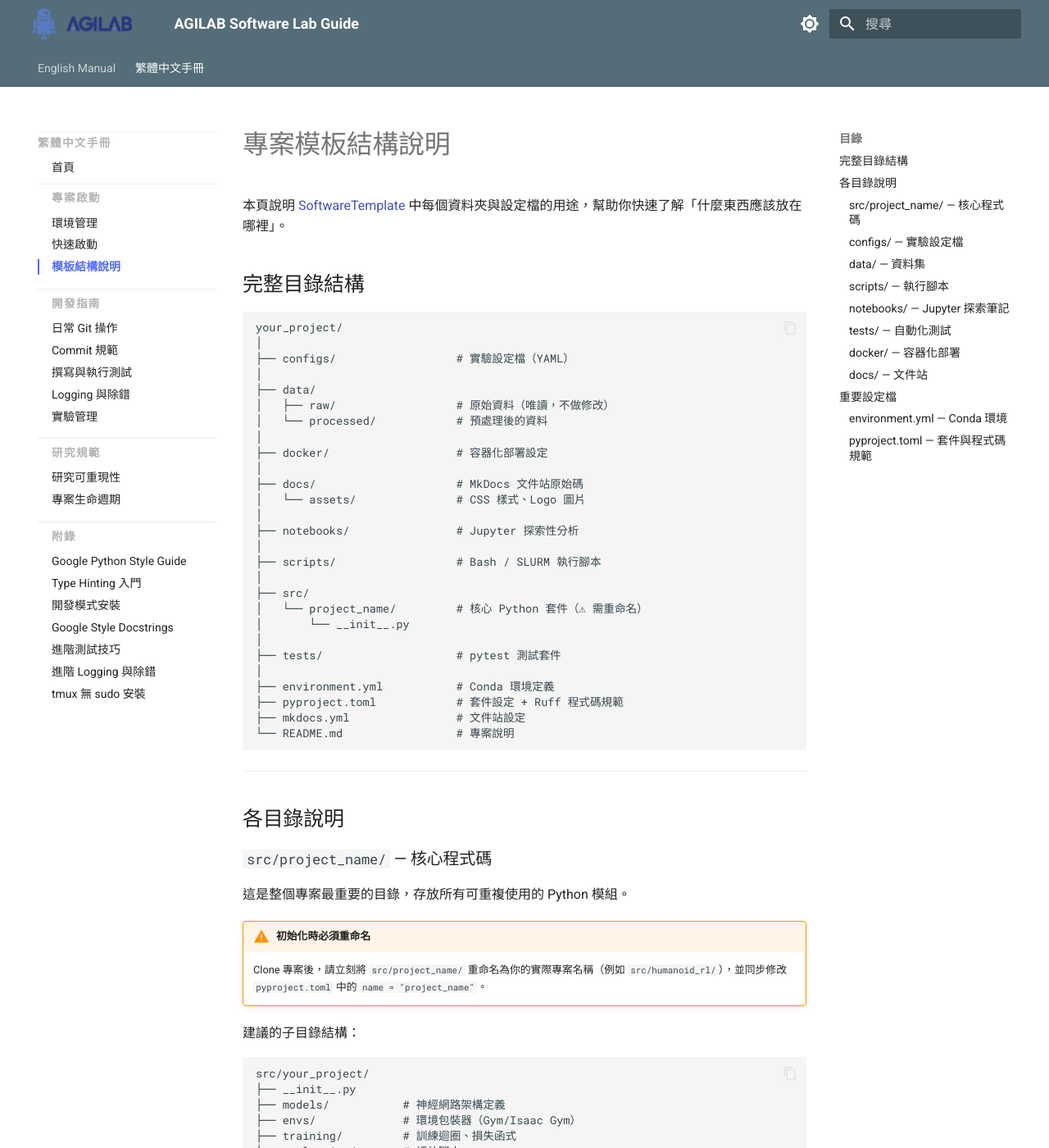
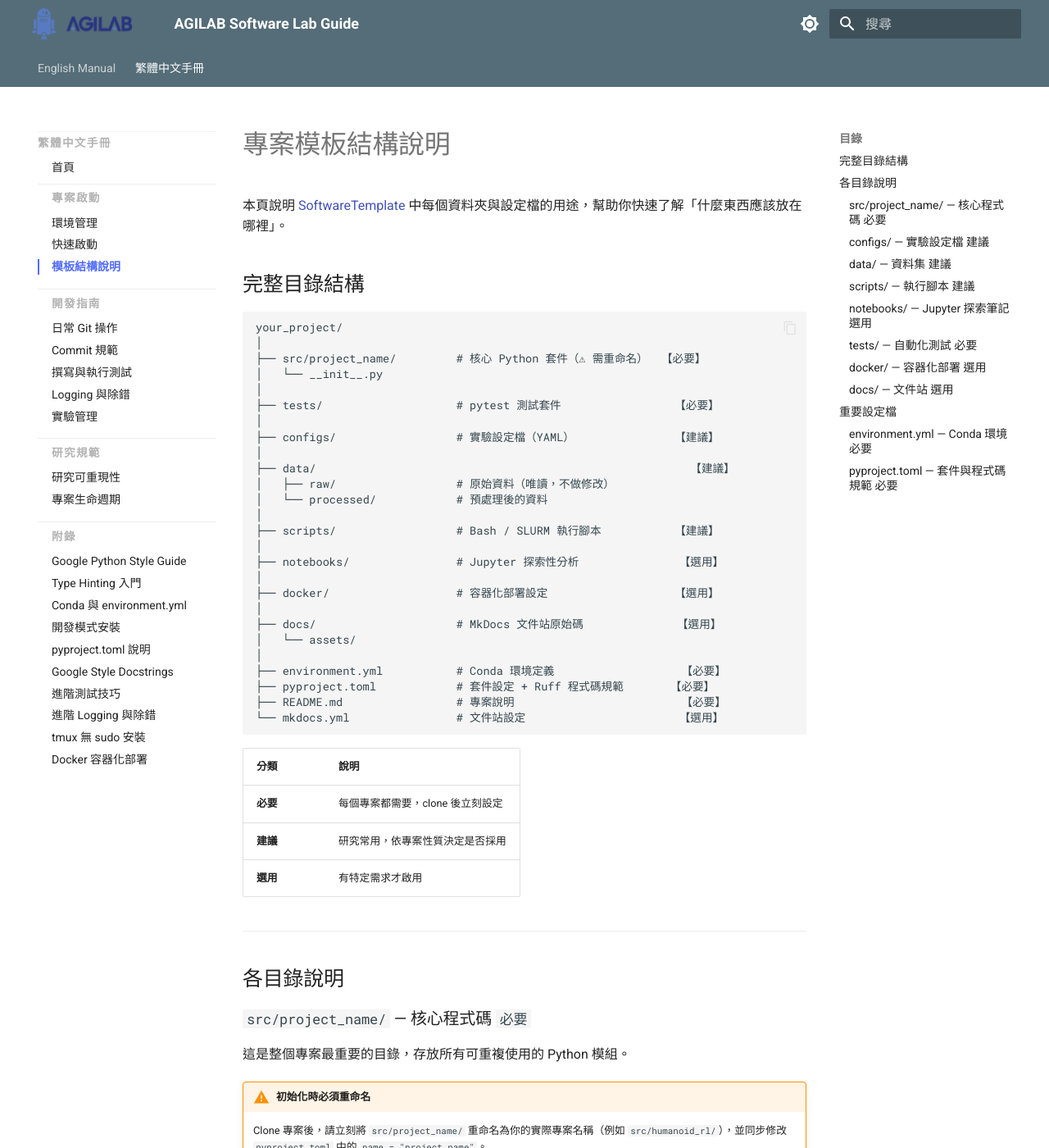
Before and after one commit to AGILAB-NTNU/AGILAB_Software_Lab_Guide, an MkDocs documentation site: the page built from docs/zh/getting_started/template_structure.md, in a window 1280 px wide and 1400 px high. Shown: the whole window at 82% size. Built offline with MkDocs 1.6.1 and Material for MkDocs 9.7.7, drawn with Linux system fonts in a browser that asks for light colours; some of the changed text lies outside the part shown.

Commit message:
docs: add conda, pyproject.toml, and docker environment guides to the appendix section

````diff
--- a/docs/zh/getting_started/template_structure.md
+++ b/docs/zh/getting_started/template_structure.md
@@ -7,38 +7,43 @@
 ```
 your_project/
 │
-├── configs/                  # 實驗設定檔（YAML）
+├── src/project_name/         # 核心 Python 套件（⚠ 需重命名）  【必要】
+│   └── __init__.py
 │
-├── data/
+├── tests/                    # pytest 測試套件                 【必要】
+│
+├── configs/                  # 實驗設定檔（YAML）               【建議】
+│
+├── data/                                                        【建議】
 │   ├── raw/                  # 原始資料（唯讀，不做修改）
 │   └── processed/            # 預處理後的資料
 │
-├── docker/                   # 容器化部署設定
+├── scripts/                  # Bash / SLURM 執行腳本           【建議】
 │
-├── docs/                     # MkDocs 文件站原始碼
-│   └── assets/               # CSS 樣式、Logo 圖片
+├── notebooks/                # Jupyter 探索性分析               【選用】
 │
-├── notebooks/                # Jupyter 探索性分析
+├── docker/                   # 容器化部署設定                   【選用】
 │
-├── scripts/                  # Bash / SLURM 執行腳本
+├── docs/                     # MkDocs 文件站原始碼              【選用】
+│   └── assets/
 │
-├── src/
-│   └── project_name/         # 核心 Python 套件（⚠ 需重命名）
-│       └── __init__.py
-│
-├── tests/                    # pytest 測試套件
-│
-├── environment.yml           # Conda 環境定義
-├── pyproject.toml            # 套件設定 + Ruff 程式碼規範
-├── mkdocs.yml                # 文件站設定
-└── README.md                 # 專案說明
+├── environment.yml           # Conda 環境定義                   【必要】
+├── pyproject.toml            # 套件設定 + Ruff 程式碼規範       【必要】
+├── README.md                 # 專案說明                         【必要】
+└── mkdocs.yml                # 文件站設定                       【選用】
 ```
+
+| 分類 | 說明 |
+|---|---|
+| **必要** | 每個專案都需要，clone 後立刻設定 |
+| **建議** | 研究常用，依專案性質決定是否採用 |
+| **選用** | 有特定需求才啟用 |
 
 ---
 
 ## 各目錄說明
 
-### `src/project_name/` — 核心程式碼
+### `src/project_name/` — 核心程式碼 `必要`
 
 這是整個專案最重要的目錄，存放所有可重複使用的 Python 模組。
 
@@ -59,7 +64,7 @@
 
 ---
 
-### `configs/` — 實驗設定檔
+### `configs/` — 實驗設定檔 `建議`
 
 存放所有超參數與實驗設定，格式為 YAML。好處是讓「跑什麼實驗」與「程式碼邏輯」分離，不需要動程式碼就能切換設定。
 
@@ -79,7 +84,7 @@
 
 ---
 
-### `data/` — 資料集
+### `data/` — 資料集 `建議`
 
 | 子目錄 | 用途 |
 |---|---|
@@ -91,7 +96,7 @@
 
 ---
 
-### `scripts/` — 執行腳本
+### `scripts/` — 執行腳本 `建議`
 
 存放用於啟動訓練、評估、資料預處理的 Bash 或 SLURM 腳本。讓長指令不用每次手打：
 
@@ -107,30 +112,34 @@
 
 ---
 
-### `notebooks/` — Jupyter 探索筆記
+### `notebooks/` — Jupyter 探索筆記 `選用`
 
 用於探索性資料分析（EDA）、視覺化實驗結果、快速驗證想法。**核心邏輯不應寫在 notebook 裡**，驗證後應移入 `src/`。
 
 ---
 
-### `tests/` — 自動化測試
+### `tests/` — 自動化測試 `必要`
 
-存放 pytest 測試，至少應覆蓋 `src/` 中的核心邏輯。CI 會自動執行這裡的所有測試。
+存放 pytest 測試，至少應覆蓋 `src/` 中的核心邏輯。建議在 push 前於本地執行確認。
 
 ```bash
 # 在本地執行所有測試
 pytest tests/
 ```
 
+→ 詳見 [撰寫與執行測試](../development/testing.md)
+
 ---
 
-### `docker/` — 容器化部署
+### `docker/` — 容器化部署 `選用`
 
 存放 `Dockerfile` 與 `docker-compose.yml`，用於在不同伺服器或雲端環境重現完整的執行環境。一般開發期間不需要用到。
 
+→ 詳見 [Docker 容器化部署](../appendix/docker_guide.md)
+
 ---
 
-### `docs/` — 文件站
+### `docs/` — 文件站 `選用`
 
 存放 MkDocs 文件站的 Markdown 原始碼。執行 `mkdocs serve` 可在本地預覽。
 
@@ -138,7 +147,7 @@
 
 ## 重要設定檔
 
-### `environment.yml` — Conda 環境
+### `environment.yml` — Conda 環境 `必要`
 
 定義所有依賴套件，確保不同成員的環境一致。**新增套件時必須更新此檔案。**
 
@@ -150,7 +159,9 @@
 conda env update -f environment.yml --prune
 ```
 
-### `pyproject.toml` — 套件與程式碼規範
+→ 詳見 [Conda 與 environment.yml 說明](../appendix/conda_env_guide.md)
+
+### `pyproject.toml` — 套件與程式碼規範 `必要`
 
 集中管理兩件事：
 
@@ -159,6 +170,15 @@
 
 初始化時只需修改 `[project]` 區塊的 `name` 與 `description`，Ruff 設定維持預設即可。
 
+```toml
+[project]
+name = "humanoid_rl"                    # ← 改成你的專案名稱
+description = "Humanoid locomotion with PPO"  # ← 一句話描述
+version = "0.1.0"                       # 維持不動
+```
+
+→ 詳見 [pyproject.toml 說明](../appendix/pyproject_guide.md)
+
 ---
 
 **下一步 →** [日常 Git 操作](../development/daily_git.md)
--- a/mkdocs.yml
+++ b/mkdocs.yml
@@ -61,11 +61,14 @@
     - '附錄':
       - 'Google Python Style Guide': 'zh/appendix/google_style_guide.md'
       - 'Type Hinting 入門': 'zh/appendix/type_hinting.md'
+      - 'Conda 與 environment.yml': 'zh/appendix/conda_env_guide.md'
       - '開發模式安裝': 'zh/appendix/editable_install.md'
+      - 'pyproject.toml 說明': 'zh/appendix/pyproject_guide.md'
       - 'Google Style Docstrings': 'zh/appendix/docstrings.md'
       - '進階測試技巧': 'zh/appendix/testing_advanced.md'
       - '進階 Logging 與除錯': 'zh/appendix/logging_advanced.md'
       - 'tmux 無 sudo 安裝': 'zh/appendix/tmux_guide.md'
+      - 'Docker 容器化部署': 'zh/appendix/docker_guide.md'
 
 markdown_extensions:
   - admonition
````
Also changed, not shown: docs/zh/appendix/conda_env_guide.md (added, +85 -0 lines), docs/zh/appendix/docker_guide.md (added, +85 -0 lines), docs/zh/appendix/pyproject_guide.md (added, +114 -0 lines).
